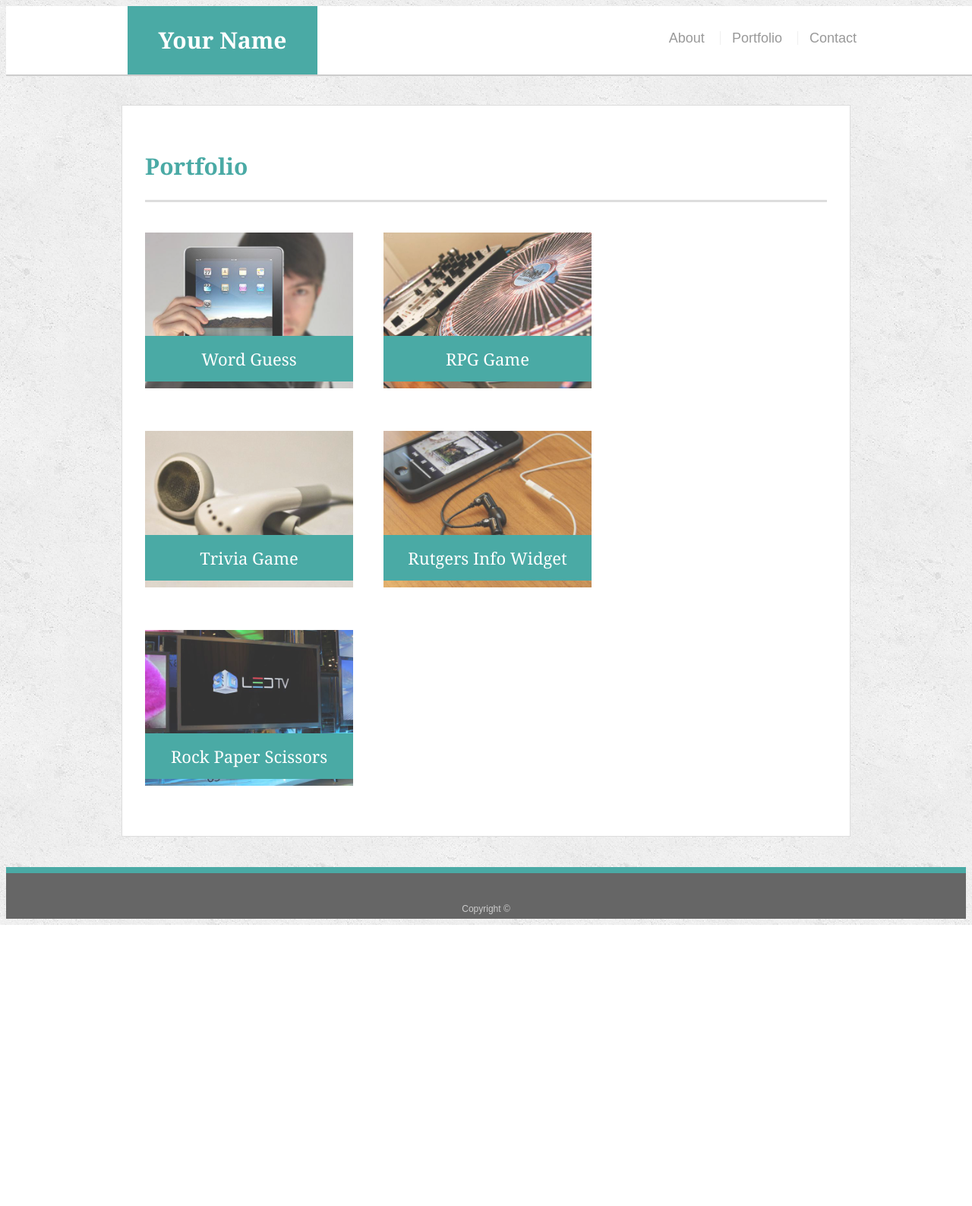
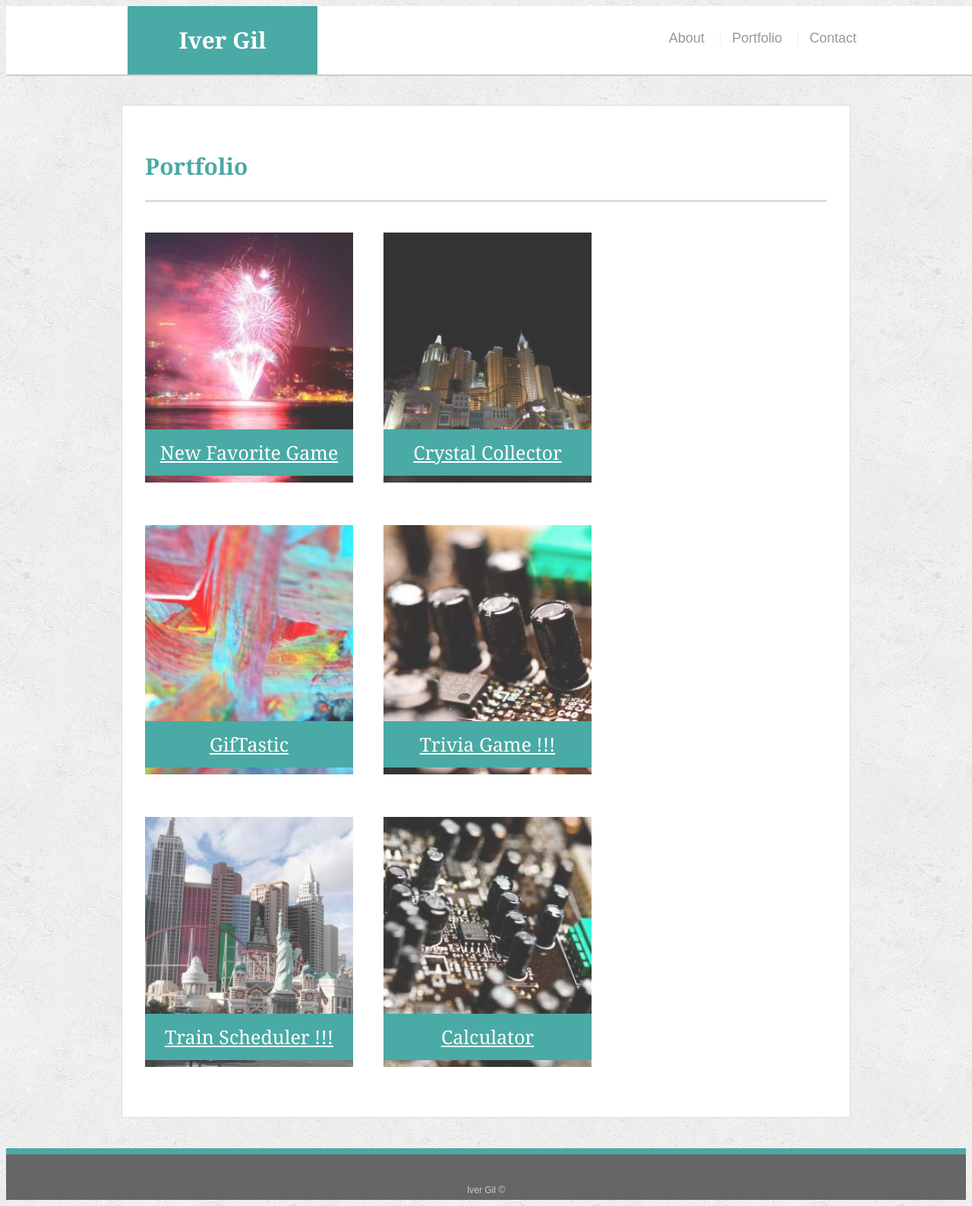
Before and after one commit to ivergil/Responsive-Portfolio, a plain HTML site: page portfolio.html in a window 1280 px wide. Shown: the whole page at 76% size. Before the commit the page ends 1217 px from the top, so only its background shows below. Drawn offline with Linux system fonts and the light colour scheme.

Commit message:
New Protfolio

```diff
--- a/assets/css/style.css
+++ b/assets/css/style.css
@@ -18,7 +18,10 @@ body {
   margin: 0 auto;
   clear: both;
 }
-
+.link-img {
+  color: white;
+  font-size: 25px;
+}
 h1,
 h2,
 h3,
@@ -132,6 +135,11 @@ h3, h2 {
   margin: 0 0 40px;
   background: #ffffff;
   border: 1px solid #dddddd;
+}
+.card-text{
+  text-align: center;
+  font-size: 20px;
+
 }
 
 /* portfolio page */
--- a/portfolio.html
+++ b/portfolio.html
@@ -4,7 +4,7 @@
 <head>
   <meta charset="UTF-8">
   <meta name="viewport" content="width=device-width, initial-scale=1.0">
-  <title>Portfolio | Your Name</title>
+  <title>Portfolio | Iver Gil</title>
   <link rel="stylesheet" type="text/css" href="assets/css/style.css">
 </head>
 
@@ -12,7 +12,7 @@
 
   <header id="masthead">
     <div class="container">
-      <a href="index.html" id="logo">Your Name</a>
+      <a href="index.html" id="logo">Iver Gil</a>
       <nav>
         <a href="index.html">About</a>
         <a href="portfolio.html">Portfolio</a>
@@ -26,29 +26,34 @@
       <h1>Portfolio</h1>
 
       <div class="work">
-        <img src="assets/images/technics-q-c-640-480-1.jpg" alt="Word Guess">
-
-        <h3>Word Guess</h3>
+        <img src="./assets/images/nightlife8.jpg" alt="Word Guess">
+        <h3><a class="link-img" href="https://sharkbearagator.github.io/game-search-site/">New
+            Favorite Game</a></h3>
       </div>
       <div class="work">
-        <img src="assets/images/technics-q-c-640-480-2.jpg" alt="RPG Game">
-
-        <h3>RPG Game</h3>
+        <img src="assets/images/city1.jpg" alt="Word Guess">
+        <h3><a class="link-img" href="https://ivergil.github.io/CrystalsCollector/
+       ">Crystal Collector</a></h3>
       </div>
       <div class="work">
-        <img src="assets/images/technics-q-c-640-480-5.jpg" alt="Trivia Game">
 
-        <h3>Trivia Game</h3>
+          <img src="./assets/images/abstract3.jpg" alt="Word Guess">
+          <h3><a class="link-img" href="https://ivergil.github.io/GifTastic/">GifTastic</a></h3>
+
       </div>
       <div class="work">
-        <img src="assets/images/technics-q-c-640-480-7.jpg" alt="Rutgers Info Widget">
-
-        <h3>Rutgers Info Widget</h3>
+        <img src="./assets/images/technics4.jpg" alt="Word Guess">
+                        <h3><a class="link-img" href="https://ivergil.github.io/TriviaGame/">Trivia Game !!!</a></h3>
       </div>
       <div class="work">
-        <img src="assets/images/technics-q-c-640-480-9.jpg" alt="Rock Paper Scissors">
-
-        <h3>Rock Paper Scissors</h3>
+        <img src="./assets/images/city3.jpg" alt="Word Guess">
+                        <h3><a class="link-img" href="https://ivergil.github.io/TrainSchedule/">Train Scheduler !!!</a>
+                        </h3>
+      </div>
+      <div class="work">
+        <img src="./assets/images/technics1.jpg" alt="Word Guess">
+                        <h3><a class="link-img" href="https://ivergil.github.io/JQuery-Calculator/">Calculator</a>
+                        </h3>
       </div>
 
     </section>
@@ -57,7 +62,7 @@
 
   <footer>
     <div class="container">
-      Copyright &copy;
+      Iver Gil &copy;
     </div>
   </footer>
 </body>
```
Also changed, not shown: contact.html (+24 -20 lines), index.html (+9 -7 lines), assets/images/Jcalculator.jpg (added), assets/images/OtherCalc.jpg (added), assets/images/abstract3.jpg (added), assets/images/city1.jpg (added), assets/images/city3.jpg (added), assets/images/mirrored_squares.png (added), assets/images/mirrored_squares_@2X.png (added), assets/images/nightlife8.jpg (added), assets/images/technics1.jpg (added), assets/images/technics4.jpg (added), 6 other files.
